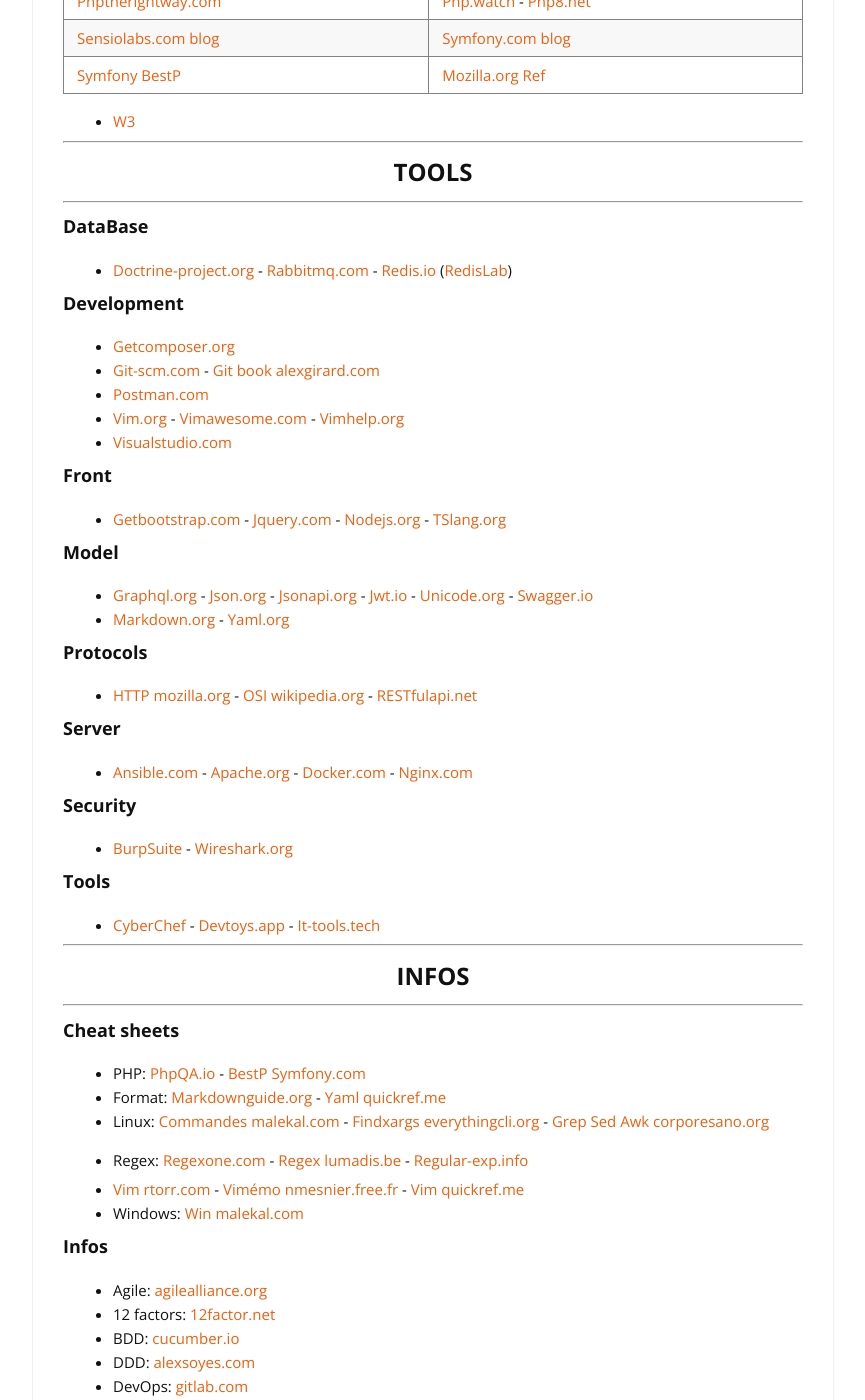
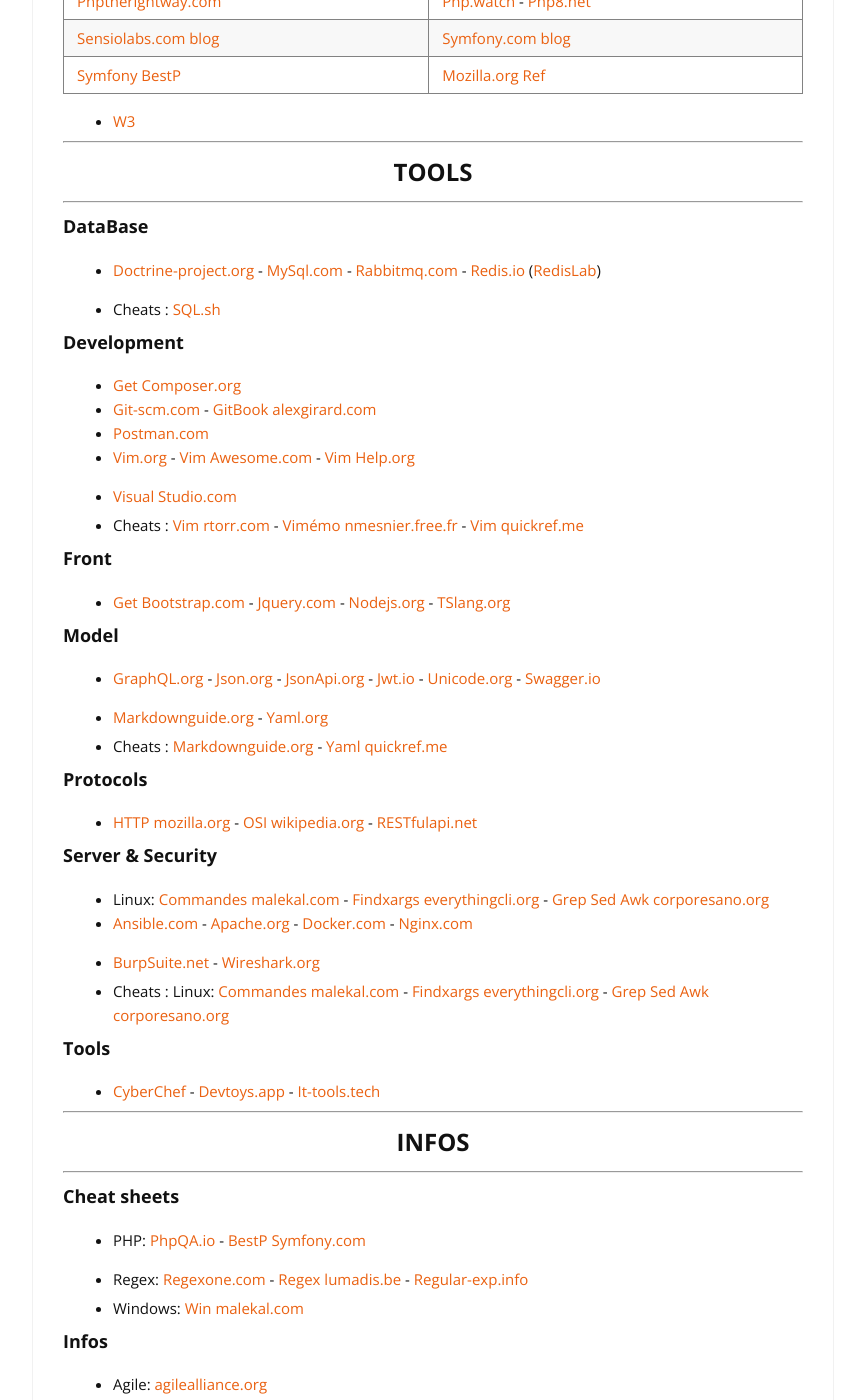
Before and after one commit to cylmat/cylmat.github.io, a Jekyll site: the page built from _pages/USEFUL.md, in a window 1280 px wide and 1400 px high, scrolled down 1567 px. Shown: the whole window, without its empty margins (207-1072 px from the left). Built offline with Jekyll 4.4.1, drawn with Linux system fonts in a browser that asks for light colours; nearby versions of some CDN libraries; some of the changed text lies outside the part shown.

Commit message:
Update USEFUL.md

```diff
--- a/_pages/USEFUL.md
+++ b/_pages/USEFUL.md
@@ -73,30 +73,37 @@
 ---
 
 ### DataBase
-* [Doctrine-project.org](https://www.doctrine-project.org) - [Rabbitmq.com](https://www.rabbitmq.com) - [Redis.io](https://redis.io) ([RedisLab](https://app.redislabs.com))
+* [Doctrine-project.org](https://www.doctrine-project.org) - [MySql.com](https://dev.mysql.com/doc) - [Rabbitmq.com](https://www.rabbitmq.com) - [Redis.io](https://redis.io) ([RedisLab](https://app.redislabs.com))
+
++ Cheats : [SQL.sh](https://sql.sh)
 
 ### Development
-* [Getcomposer.org](https://getcomposer.org/doc)
-* [Git-scm.com](https://git-scm.com/doc) - [Git book alexgirard.com](https://alexgirard.com/git-book)
+* [Get Composer.org](https://getcomposer.org/doc)
+* [Git-scm.com](https://git-scm.com/doc) - [GitBook alexgirard.com](https://alexgirard.com/git-book)
 * [Postman.com](https://www.postman.com)
-* [Vim.org](https://www.vim.org) - [Vimawesome.com](https://vimawesome.com) - [Vimhelp.org](https://vimhelp.org)
-* [Visualstudio.com](https://code.visualstudio.com/docs)
+* [Vim.org](https://www.vim.org) - [Vim Awesome.com](https://vimawesome.com) - [Vim Help.org](https://vimhelp.org)
+* [Visual Studio.com](https://code.visualstudio.com/docs)
+
++ Cheats : [Vim rtorr.com](https://vim.rtorr.com) - [Vimémo nmesnier.free.fr](http://nmesnier.free.fr/vim.html) - [Vim quickref.me](https://quickref.me/vim)
 
 ### Front
-* [Getbootstrap.com](https://getbootstrap.com/docs) - [Jquery.com](https://api.jquery.com) - [Nodejs.org](https://nodejs.org/en/docs) - [TSlang.org](https://www.typescriptlang.org/docs)
+* [Get Bootstrap.com](https://getbootstrap.com/docs) - [Jquery.com](https://api.jquery.com) - [Nodejs.org](https://nodejs.org/en/docs) - [TSlang.org](https://www.typescriptlang.org/docs)
 
 ### Model
-* [Graphql.org](https://graphql.org) - [Json.org](https://www.json.org) - [Jsonapi.org](https://jsonapi.org) - [Jwt.io](https://jwt.io) - [Unicode.org](https://home.unicode.org) - [Swagger.io](https://swagger.io)
-* [Markdown.org](https://www.markdownguide.org) - [Yaml.org](https://yaml.org)
+* [GraphQL.org](https://graphql.org) - [Json.org](https://www.json.org) - [JsonApi.org](https://jsonapi.org) - [Jwt.io](https://jwt.io) - [Unicode.org](https://home.unicode.org) - [Swagger.io](https://swagger.io)
+* [Markdownguide.org](https://www.markdownguide.org) - [Yaml.org](https://yaml.org)
+
++ Cheats : [Markdownguide.org](https://www.markdownguide.org/cheat-sheet) - [Yaml quickref.me](https://quickref.me/yaml.html)
 
 ### Protocols
-- [HTTP mozilla.org](https://developer.mozilla.org/fr/docs/Web/HTTP) - [OSI wikipedia.org](https://fr.wikipedia.org/wiki/Mod%C3%A8le_OSI) - [RESTfulapi.net](https://restfulapi.net/hateoas)
+* [HTTP mozilla.org](https://developer.mozilla.org/fr/docs/Web/HTTP) - [OSI wikipedia.org](https://fr.wikipedia.org/wiki/Mod%C3%A8le_OSI) - [RESTfulapi.net](https://restfulapi.net/hateoas)
 
-### Server
-+ [Ansible.com](https://www.ansible.com) - [Apache.org](https://httpd.apache.org) - [Docker.com](https://docs.docker.com) - [Nginx.com](https://docs.nginx.com)
+### Server & Security
+* Linux: [Commandes malekal.com](https://www.malekal.com/liste-des-commandes-linux) - [Findxargs everythingcli.org](https://www.everythingcli.org/find-exec-vs-find-xargs) - [Grep Sed Awk corporesano.org](http://www.corporesano.org/doc-site/grepawksed.html)
+* [Ansible.com](https://www.ansible.com) - [Apache.org](https://httpd.apache.org) - [Docker.com](https://docs.docker.com) - [Nginx.com](https://docs.nginx.com)
+* [BurpSuite.net](https://portswigger.net/burp) - [Wireshark.org](https://www.wireshark.org)
 
-### Security
-- [BurpSuite](https://portswigger.net/burp) - [Wireshark.org](https://www.wireshark.org)
++ Cheats : Linux: [Commandes malekal.com](https://www.malekal.com/liste-des-commandes-linux) - [Findxargs everythingcli.org](https://www.everythingcli.org/find-exec-vs-find-xargs) - [Grep Sed Awk corporesano.org](http://www.corporesano.org/doc-site/grepawksed.html)
 
 ### Tools
 * [CyberChef](https://gchq.github.io/CyberChef) - [Devtoys.app](https://devtoys.app) - [It-tools.tech](https://it-tools.tech)
@@ -106,11 +113,9 @@
 ---
 ### Cheat sheets
 - PHP: [PhpQA.io](https://phpqa.io) - [BestP Symfony.com](https://symfony.com/doc/current/best_practices.html)
-* Format: [Markdownguide.org](https://www.markdownguide.org/cheat-sheet) - [Yaml quickref.me](https://quickref.me/yaml.html)
-* Linux: [Commandes malekal.com](https://www.malekal.com/liste-des-commandes-linux) - [Findxargs everythingcli.org](https://www.everythingcli.org/find-exec-vs-find-xargs) - [Grep Sed Awk corporesano.org](http://www.corporesano.org/doc-site/grepawksed.html)
 * Regex: [Regexone.com](https://regexone.com) - [Regex lumadis.be](https://lumadis.be/regex) - [Regular-exp.info](https://www.regular-expressions.info)
 
-* [Vim rtorr.com](https://vim.rtorr.com) - [Vimémo nmesnier.free.fr](http://nmesnier.free.fr/vim.html) - [Vim quickref.me](https://quickref.me/vim)
+
 * Windows: [Win malekal.com](https://www.malekal.com/liste-commandes-invite-de-commandes-windows)
 
 ### Infos
@@ -145,3 +150,7 @@
 [@DDD_eu](https://www.youtube.com/@ddd_eu) -
 [@DevTernity](https://www.youtube.com/@DevTernity) -
 [@Micode](https://www.youtube.com/@Micode)
+
+---
+https://www.linux.org/
+https://www.zsh.org/
```
